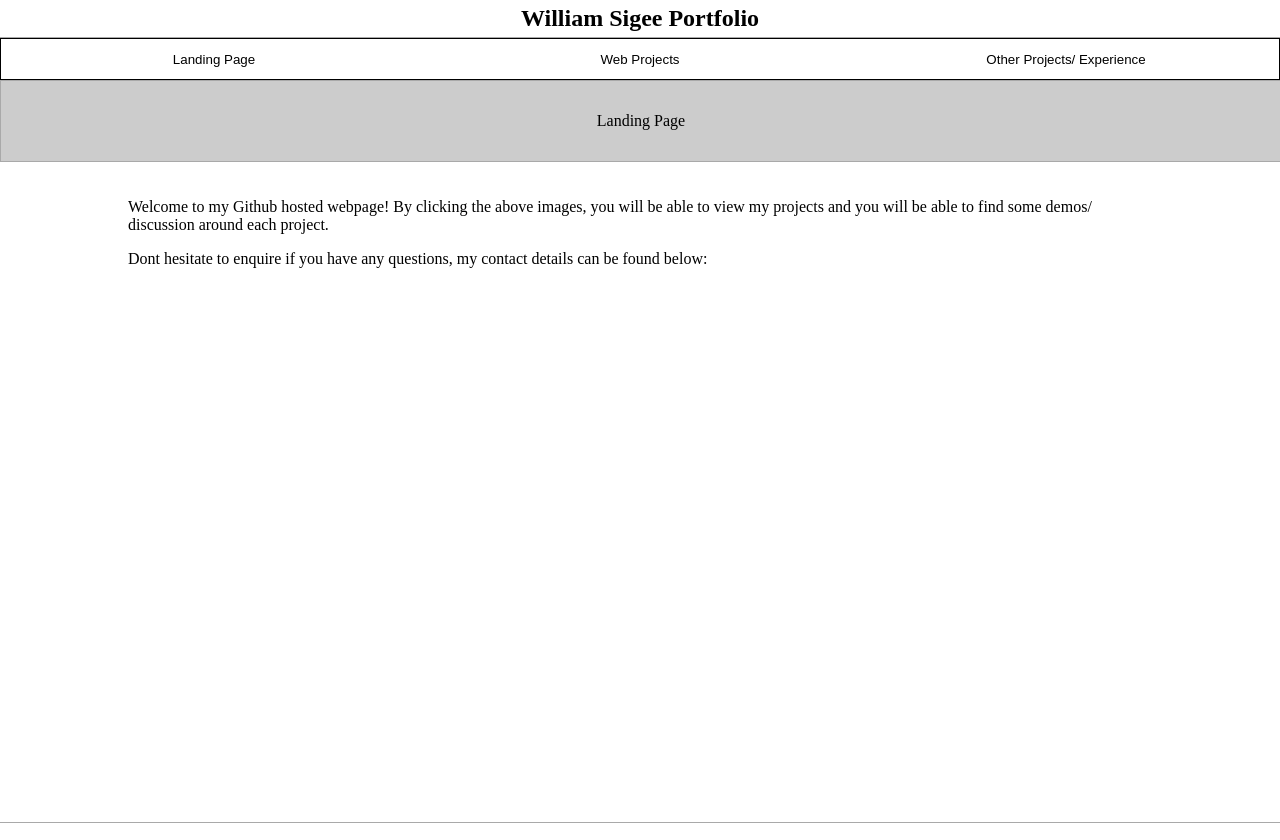
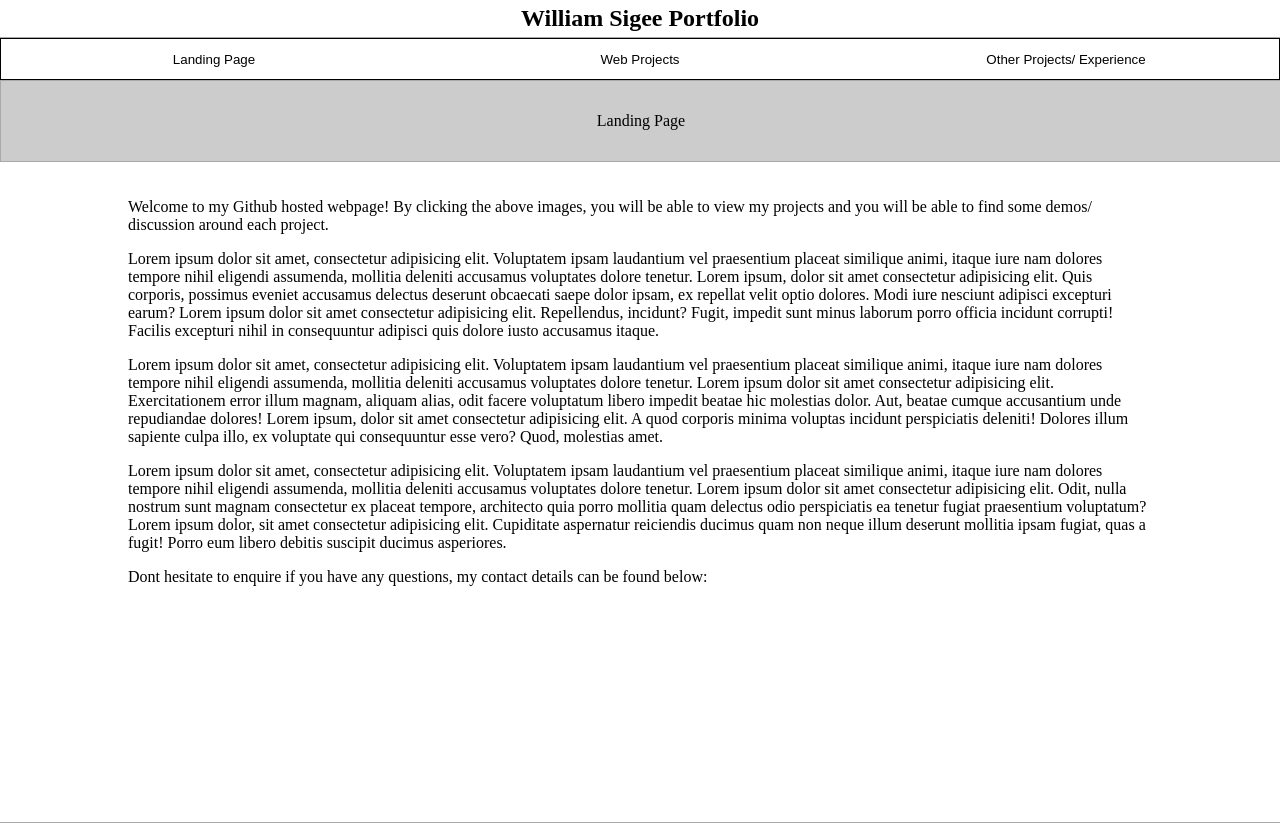
Before and after one commit to Will1802/Will1802.github.io, a plain HTML site: page index.html in a window 1280 px wide. Shown: the top 840 px of the page. Drawn offline with Linux system fonts and the light colour scheme; files whose address does not match are found by name.

Commit message:
Filler content

```diff
--- a/index.html
+++ b/index.html
@@ -32,6 +32,15 @@
         Welcome to my Github hosted webpage! By clicking the above images, you will be able to view my projects and you will be able to find some demos/ discussion around each project.
         </p>
         <p>
+            Lorem ipsum dolor sit amet, consectetur adipisicing elit. Voluptatem ipsam laudantium vel praesentium placeat similique animi, itaque iure nam dolores tempore nihil eligendi assumenda, mollitia deleniti accusamus voluptates dolore tenetur. Lorem ipsum, dolor sit amet consectetur adipisicing elit. Quis corporis, possimus eveniet accusamus delectus deserunt obcaecati saepe dolor ipsam, ex repellat velit optio dolores. Modi iure nesciunt adipisci excepturi earum? Lorem ipsum dolor sit amet consectetur adipisicing elit. Repellendus, incidunt? Fugit, impedit sunt minus laborum porro officia incidunt corrupti! Facilis excepturi nihil in consequuntur adipisci quis dolore iusto accusamus itaque.
+        </p>
+        <p>
+            Lorem ipsum dolor sit amet, consectetur adipisicing elit. Voluptatem ipsam laudantium vel praesentium placeat similique animi, itaque iure nam dolores tempore nihil eligendi assumenda, mollitia deleniti accusamus voluptates dolore tenetur. Lorem ipsum dolor sit amet consectetur adipisicing elit. Exercitationem error illum magnam, aliquam alias, odit facere voluptatum libero impedit beatae hic molestias dolor. Aut, beatae cumque accusantium unde repudiandae dolores! Lorem ipsum, dolor sit amet consectetur adipisicing elit. A quod corporis minima voluptas incidunt perspiciatis deleniti! Dolores illum sapiente culpa illo, ex voluptate qui consequuntur esse vero? Quod, molestias amet.
+        </p>
+        <p>
+            Lorem ipsum dolor sit amet, consectetur adipisicing elit. Voluptatem ipsam laudantium vel praesentium placeat similique animi, itaque iure nam dolores tempore nihil eligendi assumenda, mollitia deleniti accusamus voluptates dolore tenetur. Lorem ipsum dolor sit amet consectetur adipisicing elit. Odit, nulla nostrum sunt magnam consectetur ex placeat tempore, architecto quia porro mollitia quam delectus odio perspiciatis ea tenetur fugiat praesentium voluptatum? Lorem ipsum dolor, sit amet consectetur adipisicing elit. Cupiditate aspernatur reiciendis ducimus quam non neque illum deserunt mollitia ipsam fugiat, quas a fugit! Porro eum libero debitis suscipit ducimus asperiores.
+        </p>
+        <p>
         Dont hesitate to enquire if you have any questions, my contact details can be found below:
         </p>
     </div>
```
